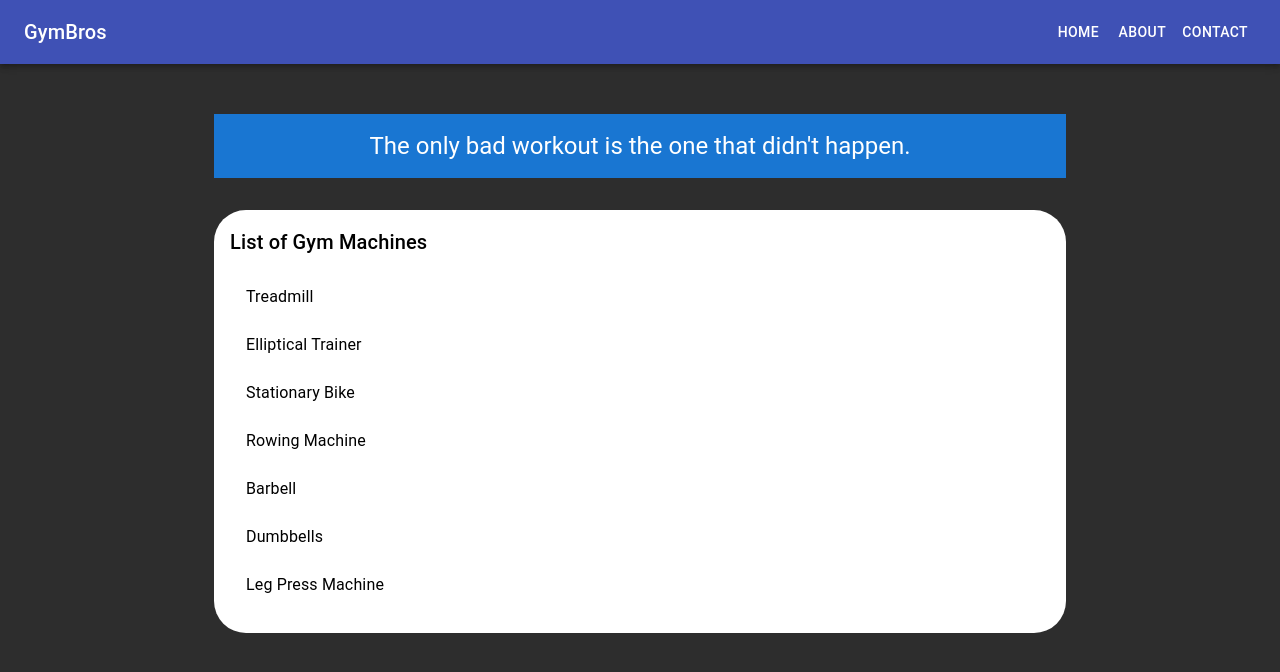
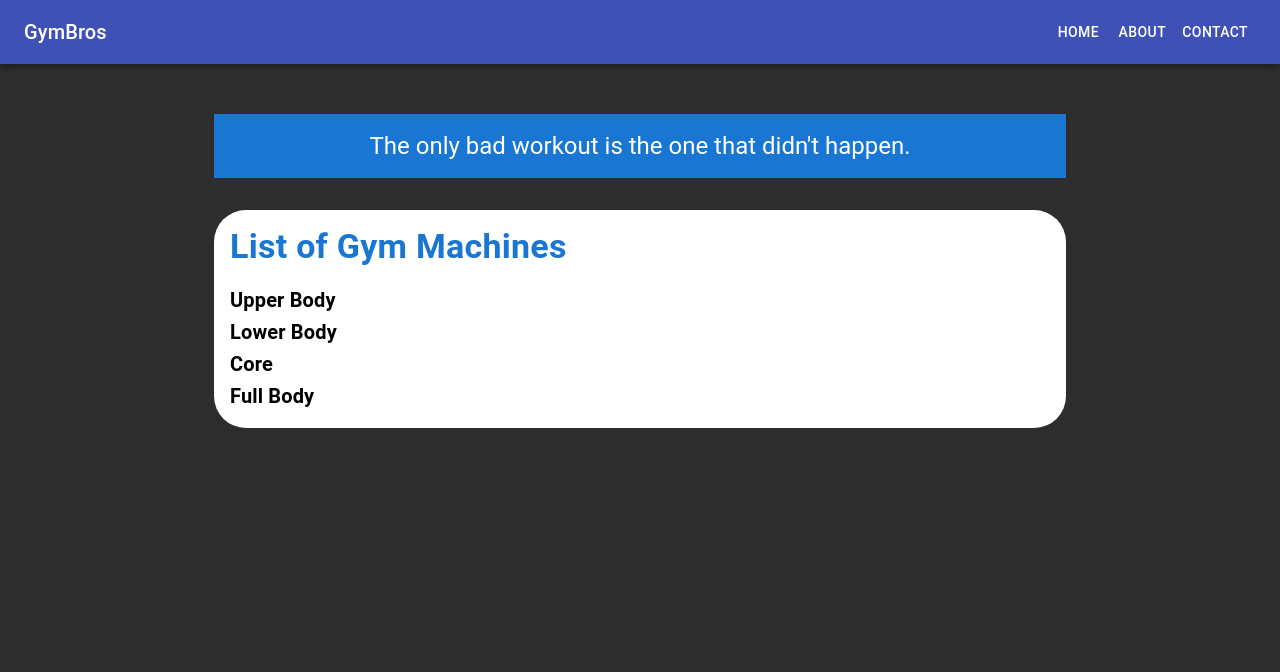
Before and after one commit to XERON431/GymBros, a Next.js app: page / in a window 1280 px wide. Shown: the top 672 px of the page. Built offline with nearby package versions, Linux system fonts and the light colour scheme.

Commit message:
Added more gym machines

```diff
--- a/src/app/page.tsx
+++ b/src/app/page.tsx
@@ -1,30 +1,46 @@
-import React from 'react';
-import { Typography, Container, Box, List, ListItem, ListItemText } from '@mui/material';
+"use client";
+import React from "react";
+import {
+  Typography,
+  Container,
+  Box,
+  List,
+  ListItem,
+  ListItemText,
+} from "@mui/material";
+import StrengthTrainingMachines from "@/components/equipments/machines";
 
 const Home: React.FC = () => {
-  // Dummy data for the list of gym machines
-  const gymMachines = ['Treadmill', 'Elliptical Trainer', 'Stationary Bike', 'Rowing Machine', 'Barbell', 'Dumbbells', 'Leg Press Machine'];
+
 
   // Dummy motivational quote
-  const motivationalQuote = "The only bad workout is the one that didn't happen.";
+  const motivationalQuote =
+    "The only bad workout is the one that didn't happen.";
 
   return (
-    <Container maxWidth="md" sx={{ paddingTop: '50px' }}>
+    <Container maxWidth="md" sx={{ paddingTop: "50px" }}>
       {/* Motivational quote box */}
       <Box bgcolor="primary.main" color="white" p={2} mb={4} textAlign="center">
-        <Typography variant="h5" color="white">{motivationalQuote}</Typography> {/* Change text color to black */}
+        <Typography variant="h5" color="white">
+          {motivationalQuote}
+        </Typography>{" "}
+        {/* Change text color to black */}
       </Box>
 
       {/* List of gym machines box */}
       <Box bgcolor="background.paper" p={2} borderRadius={8}>
-        <Typography variant="h6" gutterBottom color="black">List of Gym Machines</Typography> {/* Change text color to black */}
-        <List>
-          {gymMachines.map((machine, index) => (
-            <ListItem key={index}>
-              <ListItemText primary={machine} primaryTypographyProps={{ color: 'black' }} /> {/* Change text color to black */}
-            </ListItem>
-          ))}
-        </List>
+        {/* Styled Typography as heading */}
+        <Typography
+          variant="h4"
+          gutterBottom
+          color="primary"
+          fontWeight="bold"
+          sx={{ marginBottom: 2 }}
+        >
+          List of Gym Machines
+        </Typography>
+        {/* List of gym machines */}
+        <StrengthTrainingMachines />
       </Box>
     </Container>
   );
--- /dev/null
+++ b/src/components/equipments/machines.tsx
@@ -0,0 +1,115 @@
+import React, { useState } from 'react';
+import { Typography, List, ListItem, ListItemText, Box } from '@mui/material';
+
+interface Machine {
+  name: string;
+}
+
+interface Category {
+  name: string;
+  machines: Machine[];
+}
+
+const StrengthTrainingMachines: React.FC = () => {
+  const categories: Category[] = [
+    {
+      name: "Upper Body",
+      machines: [
+        { name: "Bench Press" },
+        { name: "Chest Fly Machine" },
+        { name: "Pull-Up Bar" },
+        { name: "Lat Pulldown Machine" },
+        { name: "SEATED BICEP (Preacher curl)" },
+        { name: "ISO-LATERAL BICEPS CURL" },
+        { name: "BICEPS CURL - INSIGNIA SERIES" },
+        { name: "SHOULDER PRESS" },
+        { name: "ISO-LATERAL INCLINE PRESS" },
+        { name: "ISO-LATERAL HORIZONTAL BENCH PRESS" },
+        { name: "TRICEPS PRESS" },
+        { name: "ISO-LATERAL WIDE PULLDOWN" },
+        { name: "ROW MACHINE" },
+        { name: "ISO-LATERAL WIDE CHEST PRESS" },
+        { name: "PECTORAL FLY/REAR DELTOID" },
+        { name: "LATERAL RAISE" },
+        { name: "T BAR ROW" },
+        { name: "ISO-LATERAL SHOULDER PRESS" },
+        { name: "ISO-LATERAL ROW" },
+        { name: "CHEST PRESS" },
+        { name: "ISO-LATERAL BENCH PRESS" },
+        { name: "PECTORAL FLY/REAR DELTOID" },
+        { name: "ISO-LATERAL LOW ROW" },
+        { name: "ISO-LATERAL FRONT LAT PULLDOWN" },
+      ],
+    },
+    {
+      name: "Lower Body",
+      machines: [
+        { name: "Leg Press Machine" },
+        { name: "Squat Rack" },
+        { name: "Leg Extension Machine" },
+        { name: "Leg Curl Machine" },
+      ],
+    },
+    {
+      name: "Core",
+      machines: [
+        { name: "Abdominal Crunch Machine" },
+        { name: "Roman Chair" },
+        { name: "Cable Woodchopper" },
+      ],
+    },
+    {
+      name: "Full Body",
+      machines: [
+        { name: "Smith Machine" },
+        { name: "Rowing Machine" },
+        { name: "Cable Crossover Machine" },
+      ],
+    },
+  ];
+
+  // State to track which category is currently expanded
+  const [expandedCategory, setExpandedCategory] = useState<string | null>(null);
+
+  // Function to toggle expansion of categories
+  const toggleExpansion = (categoryName: string) => {
+    if (expandedCategory === categoryName) {
+      setExpandedCategory(null); // Collapse if already expanded
+    } else {
+      setExpandedCategory(categoryName); // Expand if not expanded
+    }
+  };
+
+  return (
+    <div>
+      {categories.map((category, index) => (
+
+        <Box key={index}>
+  {/* Category name with red text color */}
+  <Typography
+    variant="h6"
+    color={expandedCategory === category.name ? "primary" : "initial"}
+    onClick={() => toggleExpansion(category.name)}
+    style={{ cursor: "pointer", fontWeight: "bold" }} // Add fontWeight: "bold" here
+  >
+    {category.name}
+  </Typography>
+  {/* List of machines with black text color */}
+     {expandedCategory === category.name && (
+            <List>
+              {category.machines.map((machine, index) => (
+                <ListItem key={index}>
+                  <ListItemText primary={machine.name} primaryTypographyProps={{ color: 'black' }} />
+                </ListItem>
+              ))}
+            </List>
+          )}
+</Box>
+
+
+      ))}
+    </div>
+  );
+};
+
+export default StrengthTrainingMachines;
```
